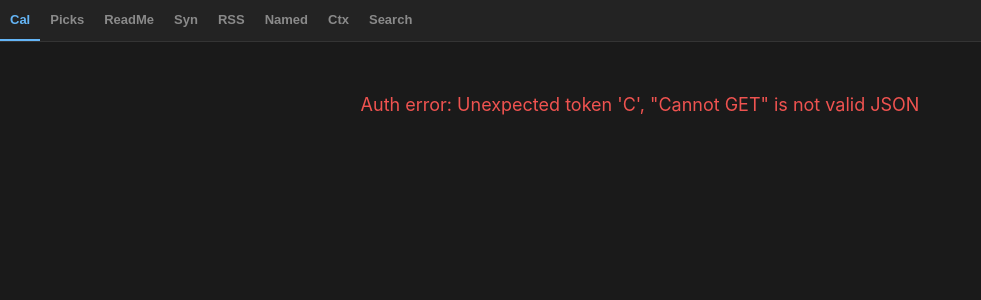
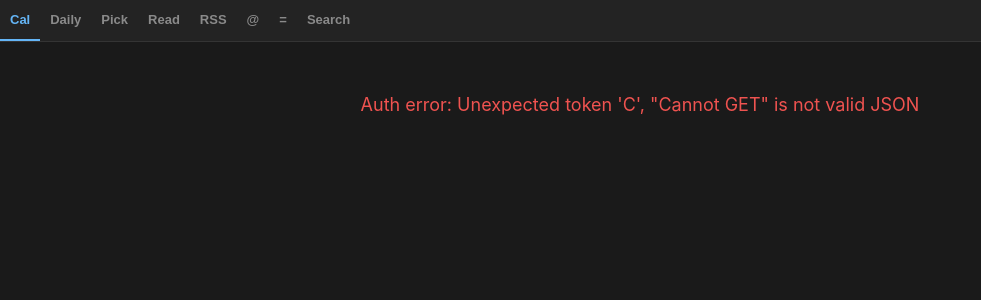
Before and after one commit to wenaus/tjai, a Django app: page /m/ in a window 1280 px wide. Shown: the top 300 px of the page, without its empty margins (0-981 px from the left). Run offline with Django 5.2, Linux system fonts and the light colour scheme; data that the repository does not hold is empty; parts of the project's set-up code (start-up, migrations or seed data) failed here and were passed over; some libraries are stand-ins or nearby versions.

Commit message:
Miniapp: shorten tab labels and reorder Daily next to Cal
Co-Authored-By: Claude Opus 4.6 <noreply@anthropic.com>

```diff
--- a/tjai_app/templates/tjai_app/miniapp.html
+++ b/tjai_app/templates/tjai_app/miniapp.html
@@ -458,12 +458,12 @@
 <body>
     <div class="tabs">
         <button class="tab active" data-tab="cal">Cal</button>
-        <button class="tab" data-tab="picks">Picks</button>
-        <button class="tab" data-tab="readme">ReadMe</button>
-        <button class="tab" data-tab="syn">Syn</button>
+        <button class="tab" data-tab="syn">Daily</button>
+        <button class="tab" data-tab="picks">Pick</button>
+        <button class="tab" data-tab="readme">Read</button>
         <button class="tab" data-tab="rss">RSS</button>
-        <button class="tab" data-tab="named">Named</button>
-        <button class="tab" data-tab="ctx">Ctx</button>
+        <button class="tab" data-tab="named">@</button>
+        <button class="tab" data-tab="ctx">=</button>
         <button class="tab" data-tab="search">Search</button>
     </div>
 
```
